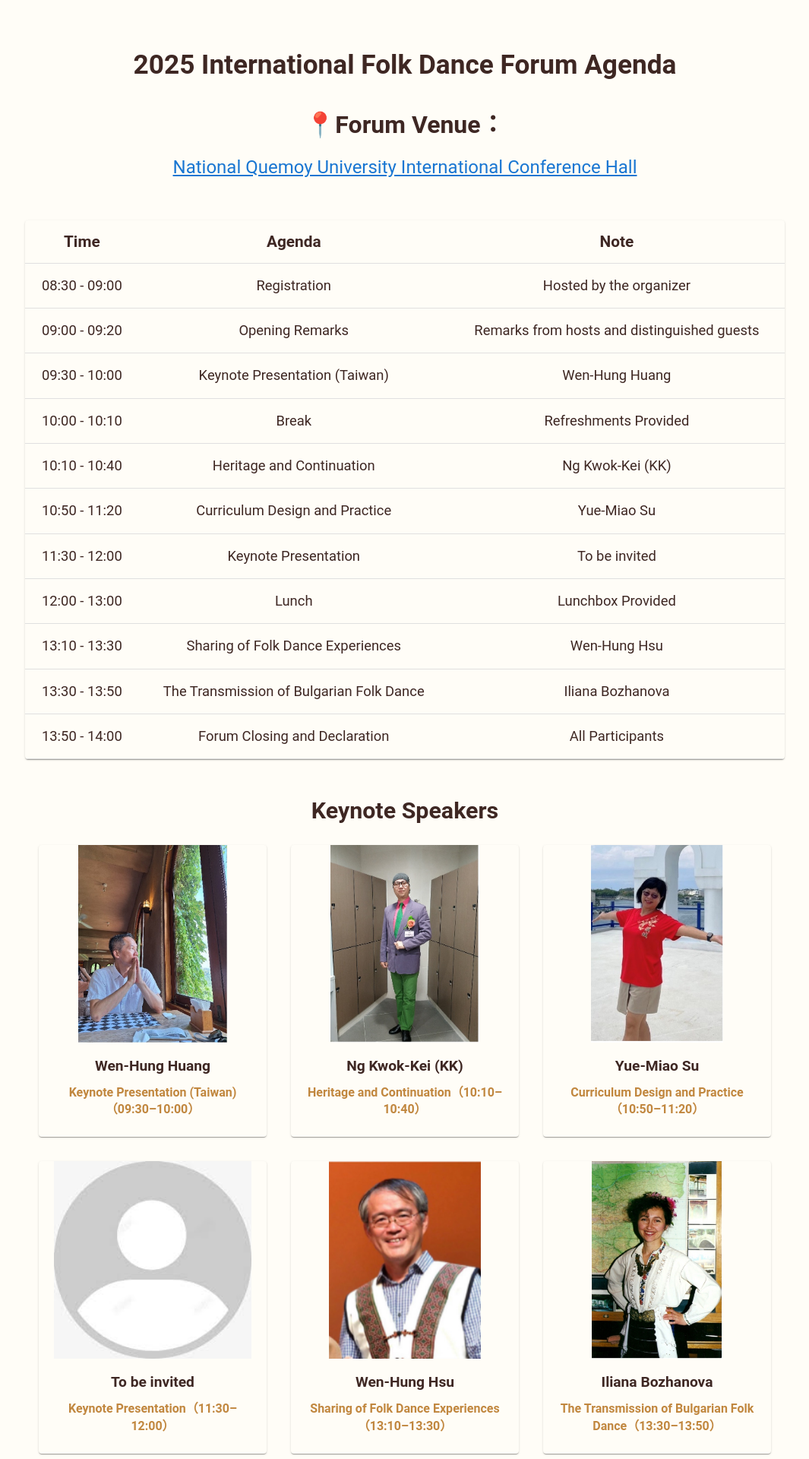
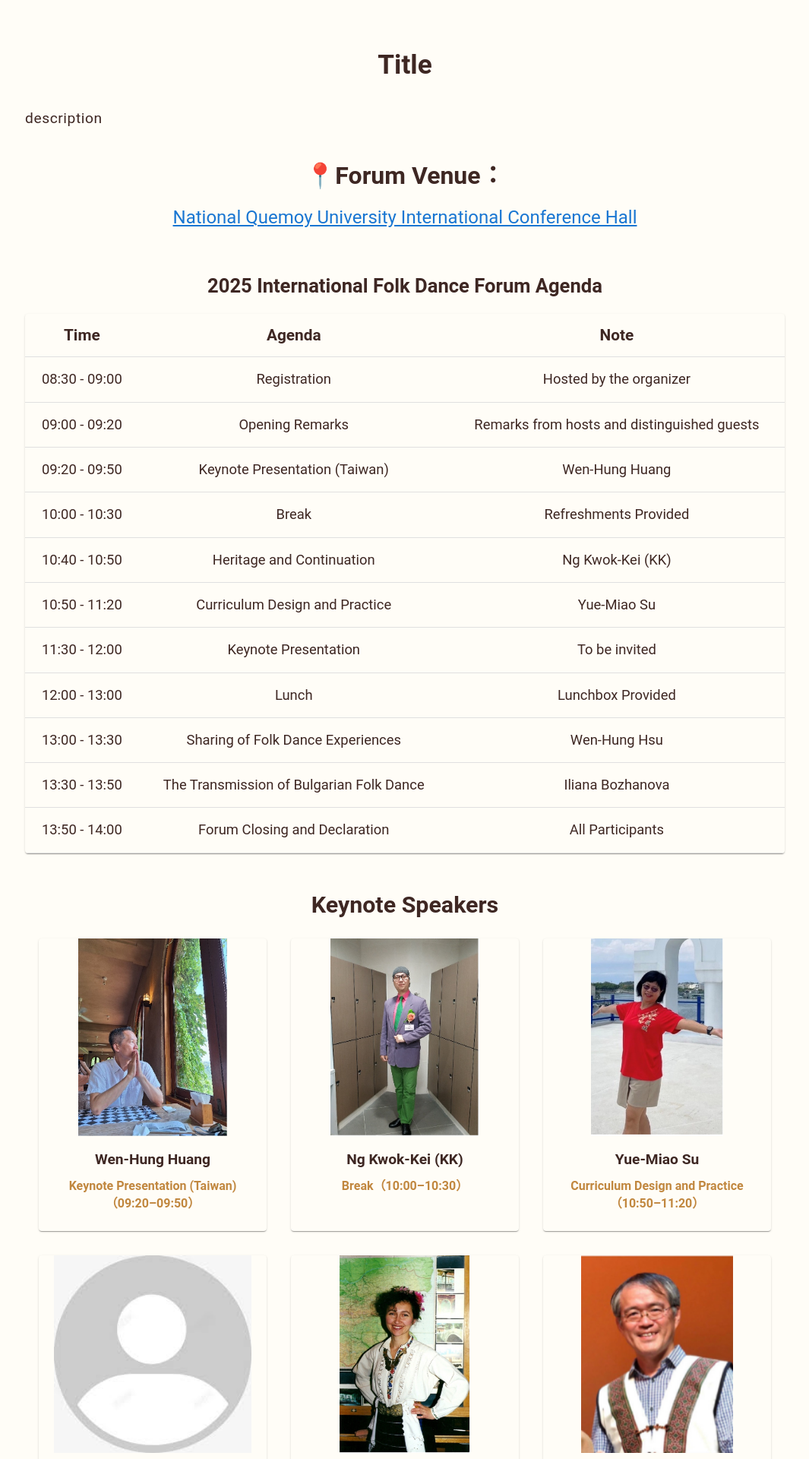
Before and after one commit to Folkdance2025/Folkdance2025.github.io, a React (Vite) app: page /forum in a window 1280 px wide. Shown: the part 1040-2960 px from the top of the page at 76% size, without its empty margins (107-1172 px from the left). Built offline with nearby package versions, Linux system fonts and the light colour scheme.

Commit message:
更新表格內容及講師

```diff
--- a/src/pages/ForumPage.jsx
+++ b/src/pages/ForumPage.jsx
@@ -37,24 +37,24 @@ import ilianaImg from "../assets/speakers/iliana.jpg";
 const schedule = [
   ["08:30 - 09:00", "schedule.1", "schedule.1_note"],
   ["09:00 - 09:20", "schedule.2", "schedule.2_note"],
-  ["09:30 - 10:00", "schedule.3", "schedule.3_note"],
-  ["10:00 - 10:10", "schedule.4", "schedule.4_note"],
-  ["10:10 - 10:40", "schedule.5", "schedule.5_note"],
+  ["09:20 - 09:50", "schedule.3", "schedule.3_note"],
+  ["10:00 - 10:30", "schedule.4", "schedule.4_note"],
+  ["10:40 - 10:50", "schedule.5", "schedule.5_note"],
   ["10:50 - 11:20", "schedule.6", "schedule.6_note"],
   ["11:30 - 12:00", "schedule.7", "schedule.7_note"],
   ["12:00 - 13:00", "schedule.8", "schedule.8_note"],
-  ["13:10 - 13:30", "schedule.9", "schedule.9_note"],
+  ["13:00 - 13:30", "schedule.9", "schedule.9_note"],
   ["13:30 - 13:50", "schedule.10", "schedule.10_note"],
   ["13:50 - 14:00", "schedule.11", "schedule.11_note"]
 ];
 
 const speakers = [
-  { name: "huang", topicKey: "schedule.3", time: "09:30–10:00", bioKey: "bio.huang", image: huangImg },
-  { name: "kk", topicKey: "schedule.5", time: "10:10–10:40", bioKey: "bio.kk", moreKey: "more.kk", image: kkImg },
+  { name: "huang", topicKey: "schedule.3", time: "09:20–09:50", bioKey: "bio.huang", image: huangImg },
+  { name: "kk", topicKey: "schedule.4", time: "10:00–10:30", bioKey: "bio.kk", moreKey: "more.kk", image: kkImg },
   { name: "su", topicKey: "schedule.6", time: "10:50–11:20", bioKey: "bio.su", image: suImg },
-  { name: "tsang", topicKey: "schedule.7", time: "11:30–12:00", bioKey: "bio.tsang", image: tsangImg },
-  { name: "hsu", topicKey: "schedule.9", time: "13:10–13:30", bioKey: "bio.hsu", moreKey: "more.hsu", image: hsuImg },
-  { name: "iliana", topicKey: "schedule.10", time: "13:30–13:50", bioKey: "bio.iliana", image: ilianaImg }
+  { name: "wu", topicKey: "schedule.7", time: "11:30–12:00", bioKey: "bio.tsang", image: tsangImg },
+  { name: "iliana", topicKey: "schedule.9", time: "13:00–13:30", bioKey: "bio.iliana", image: ilianaImg },
+  { name: "hsu", topicKey: "schedule.10", time: "13:30–13:50", bioKey: "bio.hsu", moreKey: "more.hsu", image: hsuImg }
 ];
 
 const Transition = React.forwardRef(function Transition(props, ref) {
@@ -76,8 +76,23 @@ export default function ForumPage() {
   return (
     <Box sx={{ py: 8, px: 2, textAlign: "center" }}>
       <Typography variant="h4" fontWeight="bold" fontSize="2.2rem" gutterBottom>
-        {t("scheduleTitle")}
+        {t("Title")}
       </Typography>
+
+      <Box sx={{ mt: 4, maxWidth: "1000px", mx: "auto" }}>
+        <Typography
+          variant="body1"
+          fontSize="1.2rem"
+          sx={{
+            whiteSpace: "pre-line",
+            textAlign: "justify",
+            lineHeight: 1.8,
+            letterSpacing: "0.03em"
+          }}
+        >
+          {t("description")}
+        </Typography>
+      </Box>
 
       <Box sx={{ mt: 4 }}>
         <Typography variant="h6" fontSize="2rem" fontWeight="bold" sx={{ mb: 1 }}>
@@ -95,21 +110,43 @@ export default function ForumPage() {
         </Typography>
       </Box>
 
-      <Paper sx={{ width: "100%", maxWidth: "1000px", mx: "auto", mt: 6, mb: 6, overflowX: "auto" }}>
+      {/* 表格標題 */}
+      <Typography
+        variant="h6"
+        fontSize="1.6rem"
+        fontWeight="bold"
+        sx={{ mt: 6, mb: 2 }}
+      >
+        {t("scheduleTitle")}
+      </Typography>
+
+      <Paper sx={{ width: "100%", maxWidth: "1000px", mx: "auto", mt: 0, mb: 6, overflowX: "auto" }}>
         <Table sx={{ minWidth: 800 }}>
           <TableHead>
             <TableRow>
-              <TableCell align="center" sx={{ fontSize: "1.3rem", fontWeight: "bold" }}>{t("table.time")}</TableCell>
-              <TableCell align="center" sx={{ fontSize: "1.3rem", fontWeight: "bold" }}>{t("table.topic")}</TableCell>
-              <TableCell align="center" sx={{ fontSize: "1.3rem", fontWeight: "bold" }}>{t("table.note")}</TableCell>
+              <TableCell align="center" sx={{ fontSize: "1.3rem", fontWeight: "bold" }}>
+                {t("table.time")}
+              </TableCell>
+              <TableCell align="center" sx={{ fontSize: "1.3rem", fontWeight: "bold" }}>
+                {t("table.topic")}
+              </TableCell>
+              <TableCell align="center" sx={{ fontSize: "1.3rem", fontWeight: "bold" }}>
+                {t("table.note")}
+              </TableCell>
             </TableRow>
           </TableHead>
           <TableBody>
-            {schedule.map((row, index) => (
+            {schedule.map(([time, topicKey, noteKey], index) => (
               <TableRow key={index}>
-                {row.map((cell, i) => (
-                  <TableCell key={i} align="center" sx={{ fontSize: "1.15rem", py: 2 }}>{t(cell)}</TableCell>
-                ))}
+                <TableCell align="center" sx={{ fontSize: "1.15rem", py: 2, whiteSpace: "nowrap" }}>
+                  {time}
+                </TableCell>
+                <TableCell align="center" sx={{ fontSize: "1.15rem", py: 2 }}>
+                  {t(topicKey)}
+                </TableCell>
+                <TableCell align="center" sx={{ fontSize: "1.15rem", py: 2 }}>
+                  {t(noteKey)}
+                </TableCell>
               </TableRow>
             ))}
           </TableBody>
```
